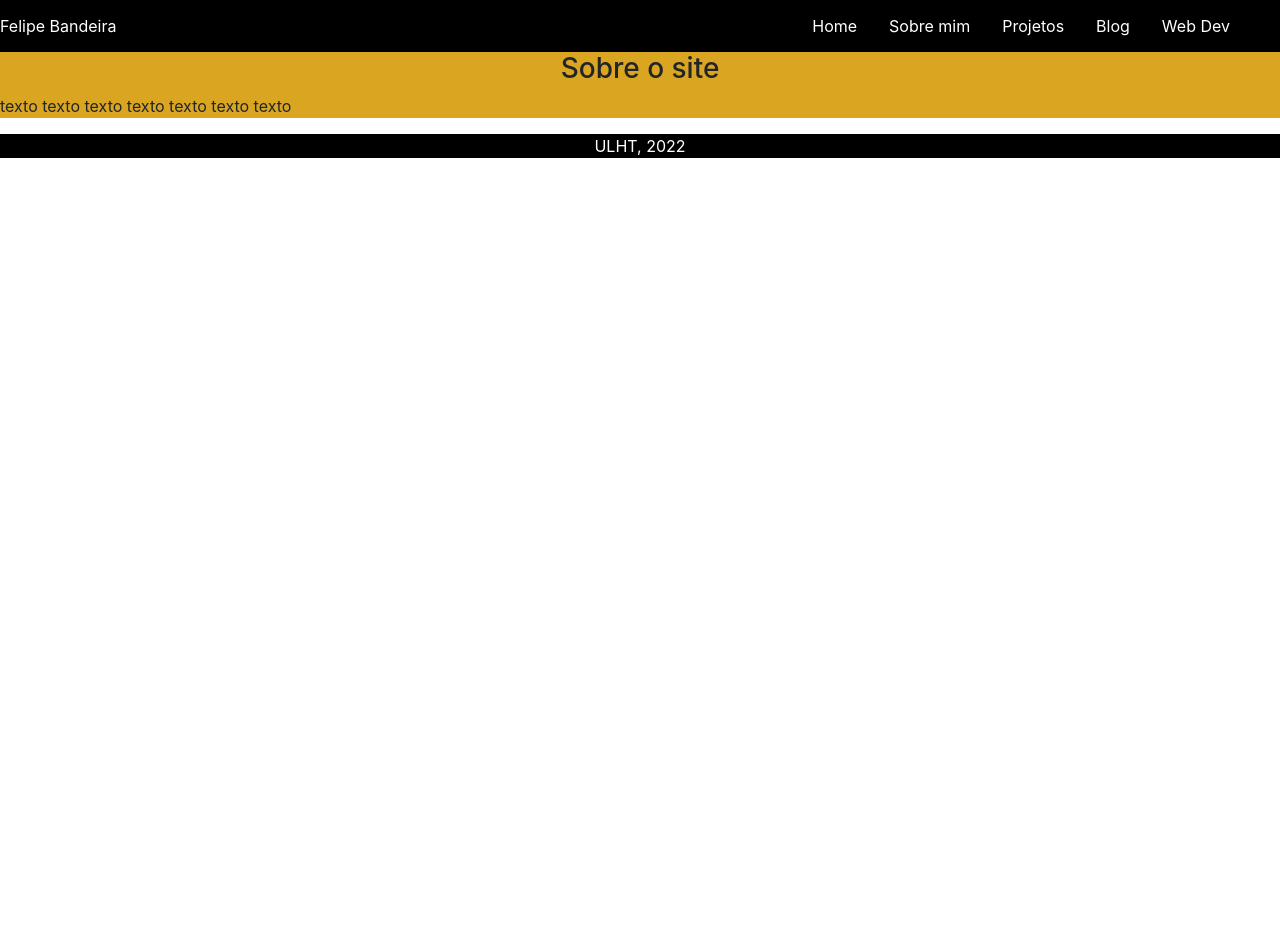
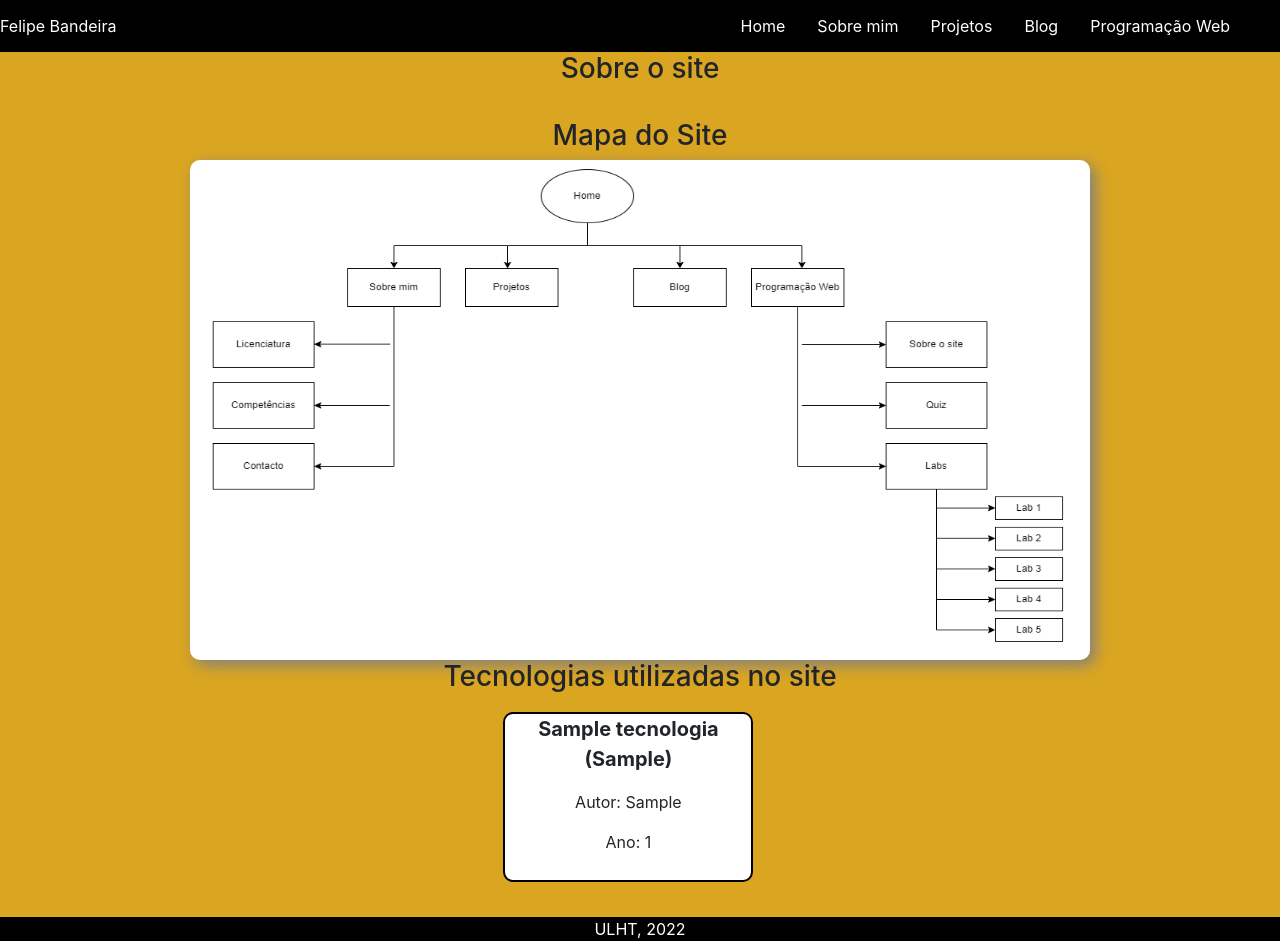
Before and after one commit to felipegbandeira/pw-portfolio, a Django app: page /sobre in a window 1280 px wide. Before the commit the page ends 158 px from the top, so only its background shows below. Run offline with Django 4.2, Linux system fonts and the light colour scheme; tables that the repository leaves empty hold one stand-in row (values such as "Sample post"); parts of the project's set-up code (start-up, migrations or seed data) failed here and were passed over.

Commit message:
multiple changes

```diff
--- a/portfolio/models.py
+++ b/portfolio/models.py
@@ -37,8 +37,9 @@ class Projeto(models.Model):
 
 
 class Cadeira(models.Model):
-    nome = models.CharField(max_length=20)
+    nome = models.CharField(max_length=50)
     ano = models.IntegerField()
+    semestre = models.IntegerField()
     descricao = models.TextField()
     docente_teorica = models.ForeignKey(Professor, on_delete=models.CASCADE)
     docentes_praticas = models.ManyToManyField(Professor, related_name='caderias')
--- a/portfolio/static/portfolio/css/styles.css
+++ b/portfolio/static/portfolio/css/styles.css
@@ -29,11 +29,18 @@ li.dropdownSobre, li.dropdownWeb {
   display: inline-block;
 }
 
-.dropdown-contentSobre, .dropdown-contentWeb {
+.dropdown-contentSobre {
   display: none;
   position: absolute;
   background-color: black;
   width: 130px;
+  z-index: 1;
+}
+.dropdown-contentWeb{
+  display: none;
+  position: absolute;
+  background-color: black;
+  width: 175px;
   z-index: 1;
 }
 
@@ -76,21 +83,63 @@ main{
     background-color: goldenrod;
 }
 
-.container-licenciatura,.container-projetos  {
-
+.container-projetos  {
     display: flex;
     flex-flow: row wrap;
     justify-content: center;
     padding: 25px 100px;
 }
 
-.cadeira {
+.container-sobre{
+    display: flex;
+    flex-flow: row wrap;
+    justify-content: center;
+    padding: 25px 180px;
+}
+
+.tech{
     float: left;
-    width: 250px;   height: 150px;
+    width: 250px;   height: 170px;
+    background-color: white;
+    border-radius: 10px; border: solid black 2px;
+    margin: 10px 10px 10px 60px;
+    text-align: center;
+}
+
+.tech p:first-child {
+    font-weight: bold;
+}
+
+.mapa img{
+    width: 900px; height: 500px;
+     border-radius: 10px;
+    box-shadow: 5px 5px 15px grey;
+    display: block;
+    margin-left: auto;
+    margin-right: auto;
+}
+
+
+.container-licenciatura{
+    display: flex;
+    flex-flow: row wrap;
+    justify-content: center;
+    padding: 25px 180px;
+}
+
+
+.cadeira{
+    float: left;
+    width: 400px;   height: 320px;
     padding: 25px;  margin: 10px;
     background-color: white;
     border-radius: 10px;
     box-shadow: 5px 5px 15px grey;
+    text-align: center;
+}
+
+.cadeira p{
+    text-align: justify;
 }
 
 .semestre{
--- a/portfolio/templates/portfolio/layout.html
+++ b/portfolio/templates/portfolio/layout.html
@@ -39,7 +39,7 @@
             <li><a href="{% url 'portfolio:projetos' %}">Projetos</a></li>
             <li><a href="{% url 'portfolio:blog' %}">Blog</a></li>
             <li class="dropdownWeb">
-                <a href="#" class="dropbtn">Web Dev</a>
+                <a href="#" class="dropbtn">Programação Web</a>
                 <div class="dropdown-contentWeb">
                     <a href="{% url 'portfolio:quiz' %}">Quiz</a>
                     <a href="{% url 'portfolio:sobre' %}">Sobre o site</a>
--- a/portfolio/templates/portfolio/sobre.html
+++ b/portfolio/templates/portfolio/sobre.html
@@ -2,7 +2,29 @@
 
 {% block main %}
 	<h3 class="titulos">Sobre o site</h3>
-    <p>texto texto texto texto texto texto texto </p>
+
+    <div class="container-sobre">
+
+        <div class="mapa">
+            <h3 class="titulos">Mapa do Site</h3>
+            {% load static %}
+            <img src="{% static 'portfolio/images/mapa.png' %}">
+        </div>
+
+
+        <div class="tecnologias">
+            <h3 class="titulos">Tecnologias utilizadas no site</h3>
+             {% for tecnologia in Tecs %}
+                <div class="tech">
+                    <p class="lead">{{ tecnologia.nome }} ({{ tecnologia.acronimo }})</p>
+                    <p>Autor: {{ tecnologia.criador }}</p>
+                    <p>Ano: {{ tecnologia.ano }}</p>
+                </div>
+            {% endfor %}
+        </div>
+
+
+    </div>
 
 
 {% endblock main %}
--- a/portfolio/views.py
+++ b/portfolio/views.py
@@ -1,7 +1,6 @@
 from django.shortcuts import render
 from .forms import PostForm
-from .models import PostBlog
-from .models import PontuacaoQuizz
+from .models import *
 from matplotlib import pyplot as plt
 
 
@@ -28,10 +27,18 @@ def competencias_page_view(request):
 
 
 def licenciatura_page_view(request):
-    return render(request, 'portfolio/licenciatura.html')
+    ano1sem1 = Cadeira.objects.filter(ano=1).filter(semestre=1).values()
+    ano1sem2 = Cadeira.objects.filter(ano=1).filter(semestre=2).values()
+    ano2sem1 = Cadeira.objects.filter(ano=2).filter(semestre=1).values()
+    ano2sem2 = Cadeira.objects.filter(ano=2).filter(semestre=2).values()
+
+    ctx = {'a1s1': ano1sem1, 'a1s2': ano1sem2, 'a2s1': ano2sem1, 'a2s2': ano2sem2}
+
+    return render(request, 'portfolio/licenciatura.html',ctx)
 
 def sobre_page_view(request):
-    return render(request, 'portfolio/sobre.html')
+    ctx = {'Tecs': Tecnologia.objects.all()}
+    return render(request, 'portfolio/sobre.html', ctx)
 
 
 def blog_page_view(request):
```
Also changed, not shown: portfolio/templates/portfolio/licenciatura.html (+30 -65 lines), portfolio/migrations/0008_cadeira_semestre.py (added), portfolio/migrations/0009_alter_cadeira_nome.py (added), portfolio/static/portfolio/images/grafico.png, portfolio/static/portfolio/images/image.jpg (deleted), portfolio/static/portfolio/images/mapa.png (added), portfolio/static/portfolio/images/place.png (added).
